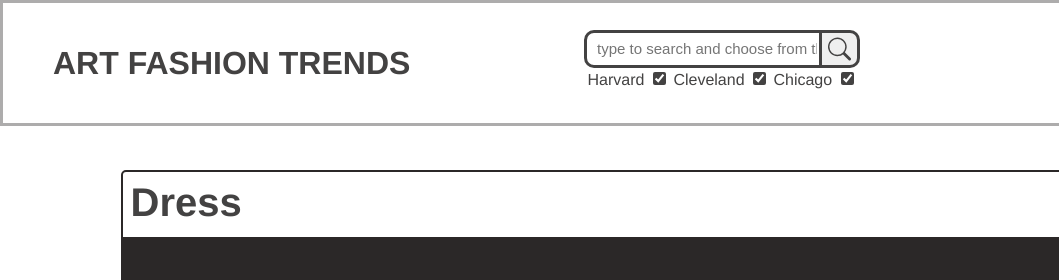
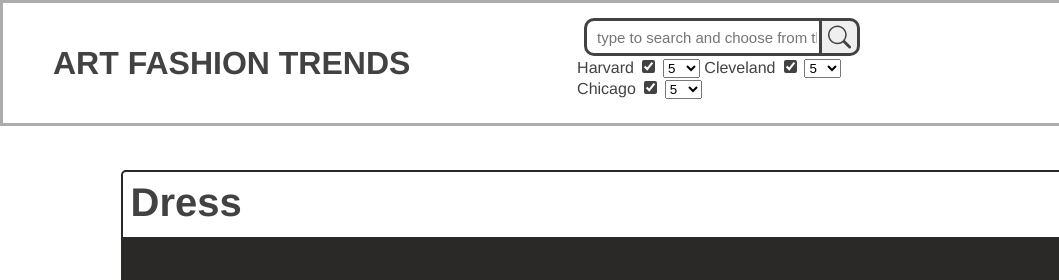
Before and after one commit to bdongo/ArtTrends, a website built with webpack: page index.html in a window 1280 px wide. Shown: the top 280 px of the page, 0-1059 px from the left. Built offline with nearby package versions, Linux system fonts and the light colour scheme; no server answers; a web font is replaced by a local one.

Commit message:
number selection connected

```diff
--- a/index.html
+++ b/index.html
@@ -33,10 +33,61 @@
             <form id="selection-form">
                 <label for="harvard-check">Harvard</label>
                 <input type="checkbox" name="api" id="harvard-check" checked>
+                <select name="number" id="harvard-select">
+                    <option value="1">1</option>
+                    <option value="2">2</option>
+                    <option value="3">3</option>
+                    <option value="4">4</option>
+                    <option value="5" selected>5</option>
+                    <option value="6">6</option>
+                    <option value="7">7</option>
+                    <option value="8">8</option>
+                    <option value="9">9</option>
+                    <option value="10">10</option>
+                    <option value="11">11</option>
+                    <option value="12">12</option>
+                    <option value="13">13</option>
+                    <option value="14">14</option>
+                    <option value="15">15</option>
+                </select>
                 <label for="cleveland-check">Cleveland</label>
                 <input type="checkbox" name="api" id="cleveland-check" checked>
+                    <select name="number" id="cleveland-select">
+                        <option value="1">1</option>
+                        <option value="2">2</option>
+                        <option value="3">3</option>
+                        <option value="4">4</option>
+                        <option value="5" selected>5</option>
+                        <option value="6">6</option>
+                        <option value="7">7</option>
+                        <option value="8">8</option>
+                        <option value="9">9</option>
+                        <option value="10">10</option>
+                        <option value="11">11</option>
+                        <option value="12">12</option>
+                        <option value="13">13</option>
+                        <option value="14">14</option>
+                        <option value="15">15</option>
+                    </select>
                 <label for="cleveland-check">Chicago</label>
                 <input type="checkbox" name="api" id="chicago-check" checked>
+                    <select name="number" id="chicago-select">
+                        <option value="1">1</option>
+                        <option value="2">2</option>
+                        <option value="3">3</option>
+                        <option value="4">4</option>
+                        <option value="5" selected>5</option>
+                        <option value="6">6</option>
+                        <option value="7">7</option>
+                        <option value="8">8</option>
+                        <option value="9">9</option>
+                        <option value="10">10</option>
+                        <option value="11">11</option>
+                        <option value="12">12</option>
+                        <option value="13">13</option>
+                        <option value="14">14</option>
+                        <option value="15">15</option>
+                    </select>
             </form>
         </div>
         <ul id="link-list">
--- a/src/index.js
+++ b/src/index.js
@@ -15,6 +15,7 @@ const getImgNum = (photos) => (Object.keys(photos).length);
     // shuffle will take place here
     console.log("in here")
     const photos =createPhotos(values.flat())
+    console.log(photos, "initial photos")
     render(photos)
 }));
 
@@ -66,8 +67,11 @@ const searchBar = document.querySelector('#query-input');
 const title = document.querySelector('#query-title');
 searchBar.placeholder = "type to search and choose from the databases"
 const harvardCheck = document.getElementById('harvard-check');
+const harvardSelect = document.getElementById('harvard-select');
 const clevelandCheck = document.getElementById('cleveland-check');
+const clevelandSelect = document.getElementById('cleveland-select')
 const chicagoCheck = document.getElementById('chicago-check');
+const chicagoSelect = document.getElementById('chicago-select')
 //
 const aboveText = document.getElementById("above-display-text")
 const lowerText = document.getElementById("below-display-text")
@@ -87,13 +91,15 @@ form.addEventListener("submit", (e) => {
 
         const fetchArr = []
 
-        if (harvardCheck.checked) fetchArr.push(TEST.harvard(query));
-        if (clevelandCheck.checked) fetchArr.push(TEST.cleveland(query))
-        if (chicagoCheck.checked) fetchArr.push(TEST.chicago(query))
+        if (harvardCheck.checked) fetchArr.push(TEST.harvard(query, harvardSelect.value));
+        if (clevelandCheck.checked) fetchArr.push(TEST.cleveland(query, clevelandSelect.value))
+        if (chicagoCheck.checked) fetchArr.push(TEST.chicago(query, chicagoSelect.value))
 
         while (display.firstChild) {
             display.removeChild(display.firstChild);
         }
+
+        console.log(fetchArr, "fetchArr")
 
         Promise.all(fetchArr)
             .then((values) => {
--- a/src/scripts/testFetch.js
+++ b/src/scripts/testFetch.js
@@ -1,7 +1,7 @@
-export const harvard = async (query) => {
+export const harvard = async (query, num = 5) => {
     let output = [];
 
-    let res = await fetch(`https://api.harvardartmuseums.org/image?q=${query}&size=5&apikey=12403398-3c09-42ff-af07-f434bfd000a1&hasimage=true&permissionlevel=0`, {
+    let res = await fetch(`https://api.harvardartmuseums.org/image?q=${query}&size=${num}&apikey=12403398-3c09-42ff-af07-f434bfd000a1&hasimage=true&permissionlevel=0`, {
         headers: { "Accept": "application/json" }
     })
 
@@ -42,10 +42,10 @@ export const harvard = async (query) => {
     }
 }
 
-export const cleveland = async (query) => {
+export const cleveland = async (query, num = 5) => {
     let output = [];
 
-    let res = await fetch(`https://openaccess-api.clevelandart.org/api/artworks/?q=${query}&has_image=1&limit=5&created_after=1400`, {
+    let res = await fetch(`https://openaccess-api.clevelandart.org/api/artworks/?q=${query}&has_image=1&limit=${num}&created_after=1400`, {
         headers: { "Accept": "application/json" }
     })
     if (res.ok) {
@@ -114,10 +114,10 @@ export const chicago2 = async (url) => {
     }
 }
 
-export const chicago = async (query) => {
+export const chicago = async (query, num = 5) => {
     let output = []
 
-    let res = await fetch(`https://api.artic.edu/api/v1/artworks/search?q=${query}/manifest.json`, {
+    let res = await fetch(`https://api.artic.edu/api/v1/artworks/search?q=${query}&limit=${num + 1}/manifest.json`, {
         headers: { "Accept": "application/json" }
     })
 
```
Also changed, not shown: 1 other file.
